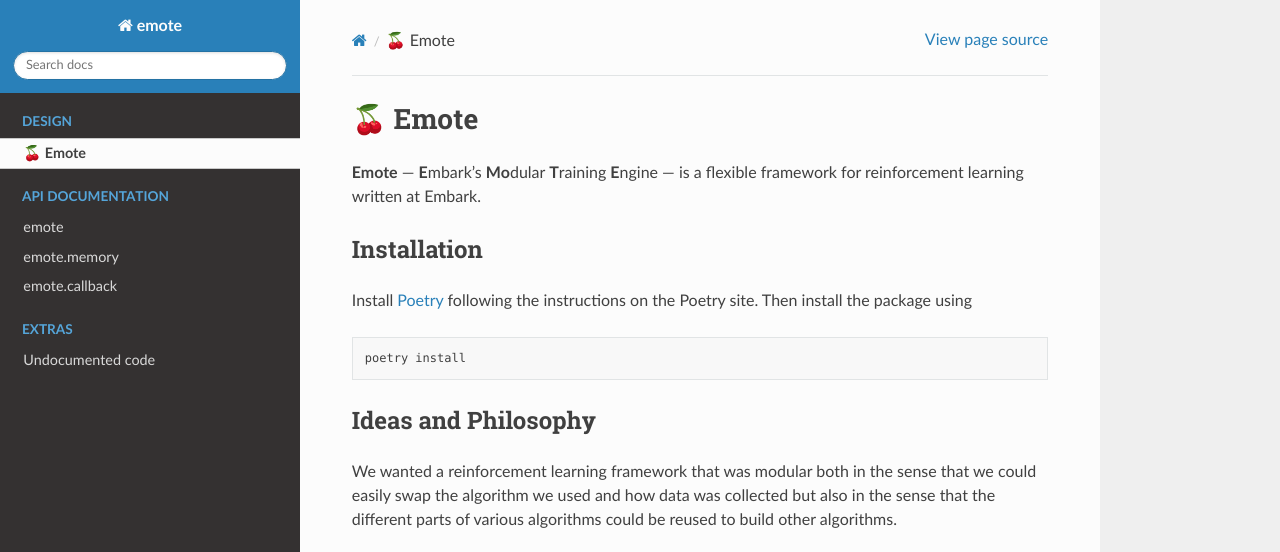
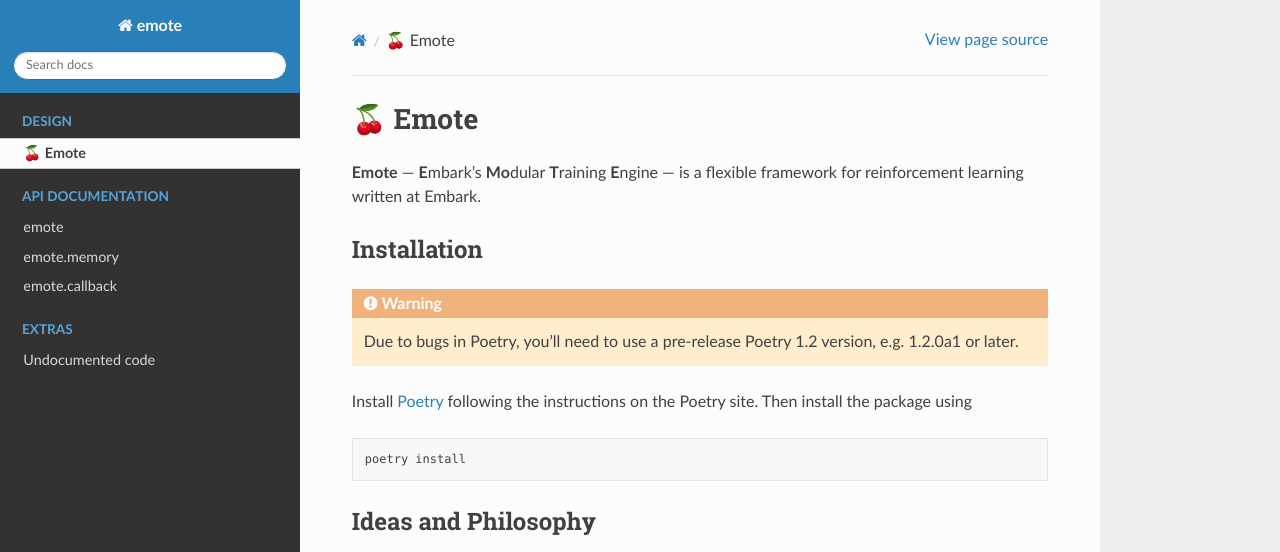
Before and after one commit to EmbarkStudios/emote, a Sphinx documentation site: the page built from docs/index.rst, in a window 1280 px wide and 1042 px high, cut to the strip 0-552 px from the top of the window. Built offline with Sphinx 7.4.7 and the Read the Docs theme 2.0.0, drawn with Linux system fonts in a browser that asks for light colours.

Commit message:
update from feedback

```diff
--- a/docs/index.rst
+++ b/docs/index.rst
@@ -7,6 +7,10 @@
 
 Installation
 ============
+
+.. warning:: Due to bugs in Poetry, you'll need to use a pre-release
+             Poetry 1.2 version, e.g. 1.2.0a1 or later.
+
 Install `Poetry <https://python-poetry.org/>`_ following the instructions on the
 Poetry site. Then install the package using ::
 
```
Also changed, not shown: README.md (+4 -4 lines).
